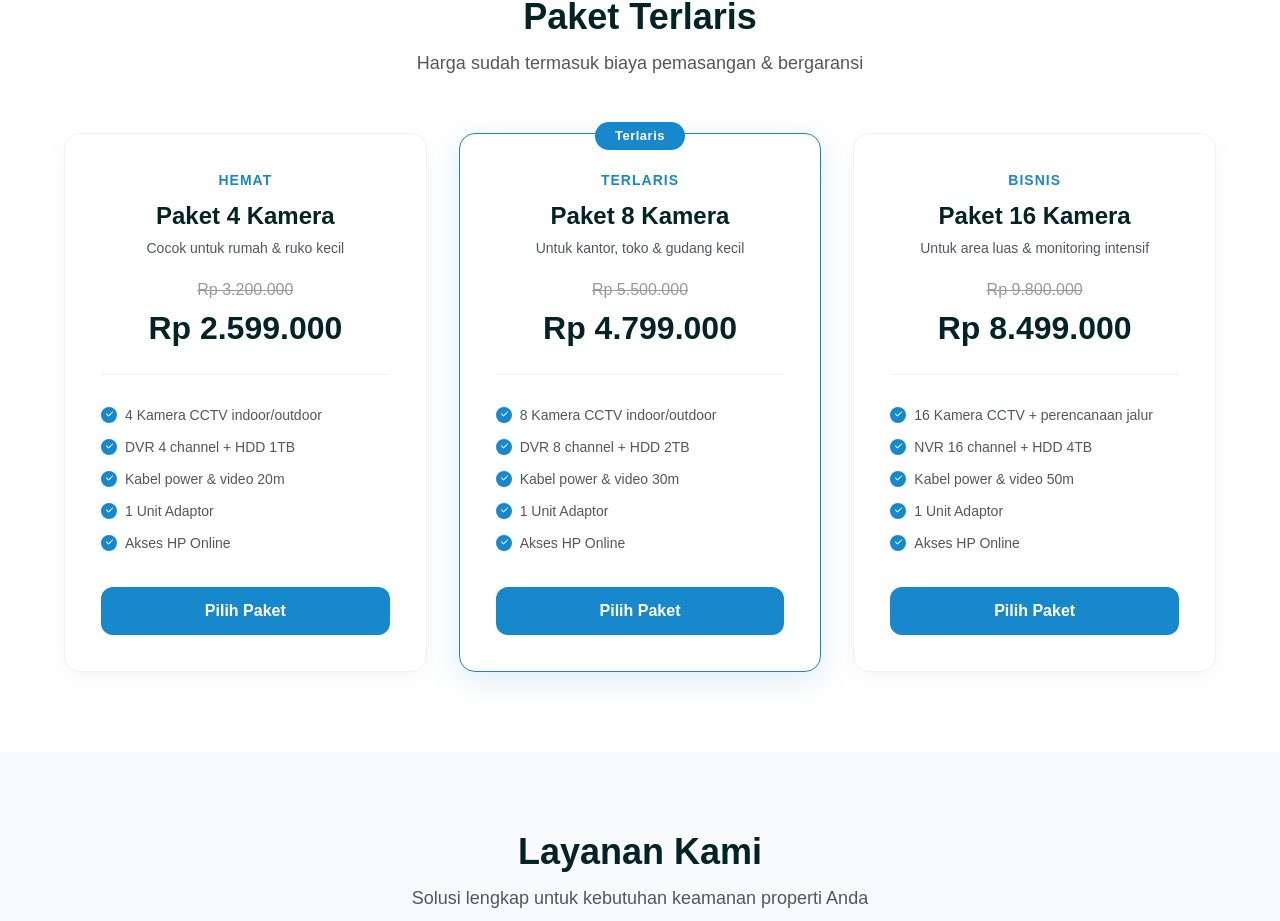
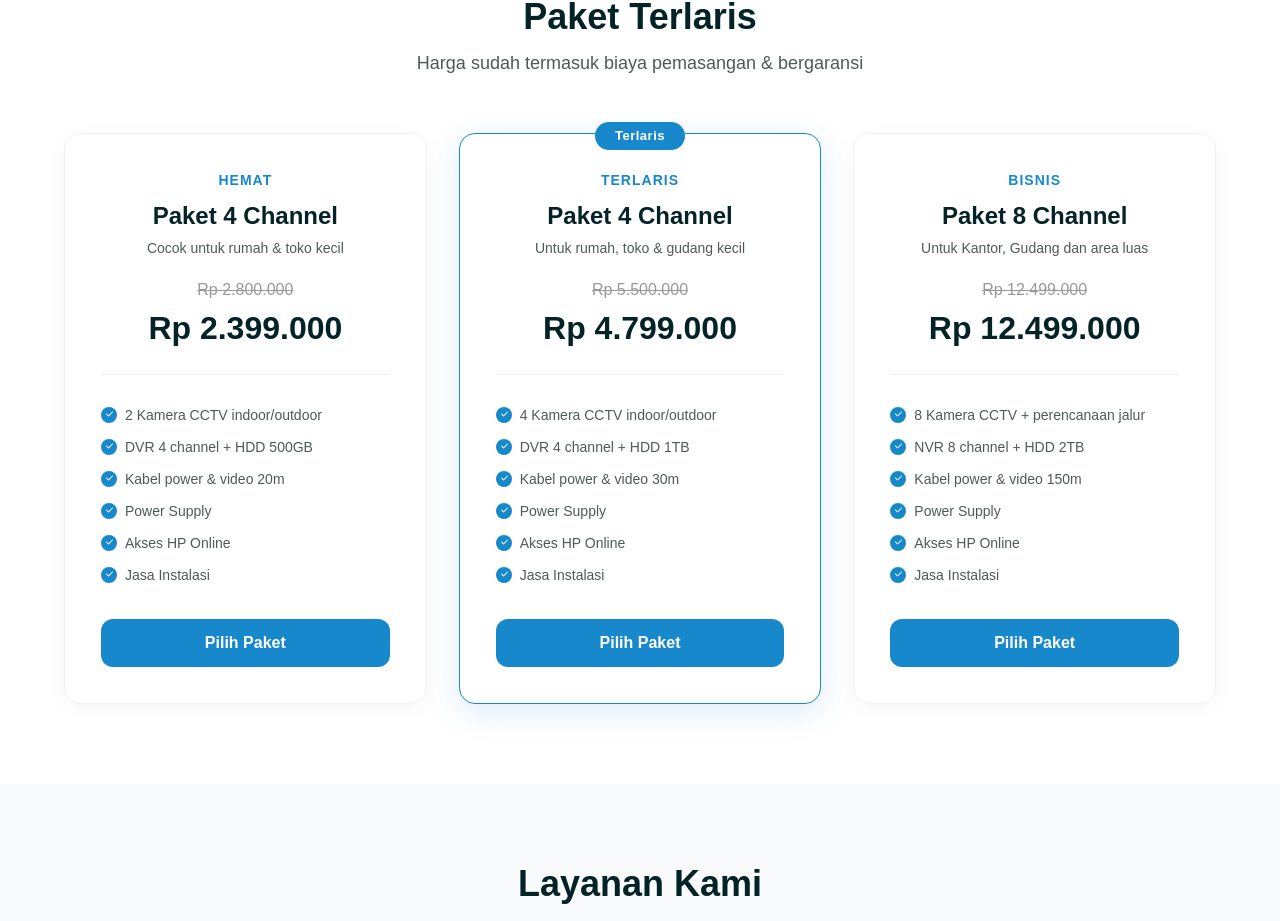
Before and after one commit to arisncyo/ronda, a Next.js app: page / in a window 1280 px wide. Shown: the part 1030-1951 px from the top of the page. Built offline with nearby package versions, Linux system fonts and the light colour scheme; a web font is replaced by a local one.

Commit message:
fix: update paket data (harga, fitur, nama paket)

```diff
--- a/components/paket-section.tsx
+++ b/components/paket-section.tsx
@@ -1,50 +1,53 @@
 const pakets = [
   {
     label: "Hemat",
-    name: "Paket 4 Kamera",
-    cocok: "Cocok untuk rumah & ruko kecil",
-    priceOld: "Rp 3.200.000",
-    priceMain: "Rp 2.599.000",
+    name: "Paket 4 Channel",
+    cocok: "Cocok untuk rumah & toko kecil",
+    priceOld: "Rp 2.800.000",
+    priceMain: "Rp 2.399.000",
     features: [
-      "4 Kamera CCTV indoor/outdoor",
-      "DVR 4 channel + HDD 1TB",
+      "2 Kamera CCTV indoor/outdoor",
+      "DVR 4 channel + HDD 500GB",
       "Kabel power & video 20m",
-      "1 Unit Adaptor",
+      "Power Supply",
       "Akses HP Online",
+      "Jasa Instalasi"
     ],
-    href: "/paket",
+    href: "#paket",
     featured: false,
   },
   {
     label: "Terlaris",
-    name: "Paket 8 Kamera",
-    cocok: "Untuk kantor, toko & gudang kecil",
+    name: "Paket 4 Channel",
+    cocok: "Untuk rumah, toko & gudang kecil",
     priceOld: "Rp 5.500.000",
     priceMain: "Rp 4.799.000",
     features: [
-      "8 Kamera CCTV indoor/outdoor",
-      "DVR 8 channel + HDD 2TB",
+      "4 Kamera CCTV indoor/outdoor",
+      "DVR 4 channel + HDD 1TB",
       "Kabel power & video 30m",
-      "1 Unit Adaptor",
+      "Power Supply",
       "Akses HP Online",
+      "Jasa Instalasi"
     ],
-    href: "#",
+    href: "#paket",
     featured: true,
   },
   {
     label: "Bisnis",
-    name: "Paket 16 Kamera",
-    cocok: "Untuk area luas & monitoring intensif",
-    priceOld: "Rp 9.800.000",
-    priceMain: "Rp 8.499.000",
+    name: "Paket 8 Channel",
+    cocok: "Untuk Kantor, Gudang dan area luas",
+    priceOld: "Rp 12.499.000",
+    priceMain: "Rp 12.499.000",
     features: [
-      "16 Kamera CCTV + perencanaan jalur",
-      "NVR 16 channel + HDD 4TB",
-      "Kabel power & video 50m",
-      "1 Unit Adaptor",
+      "8 Kamera CCTV + perencanaan jalur",
+      "NVR 8 channel + HDD 2TB",
+      "Kabel power & video 150m",
+      "Power Supply",
       "Akses HP Online",
+      "Jasa Instalasi"
     ],
-    href: "/paket",
+    href: "#paket",
     featured: false,
   },
 ];
@@ -84,11 +87,10 @@ export default function PaketSection() {
           {pakets.map((paket) => (
             <div
               key={paket.name}
-              className={`relative bg-white rounded-2xl p-9 text-center border transition-all duration-300 ${
-                paket.featured
-                  ? "border-[#1888CD] shadow-[0_8px_32px_rgba(24,136,205,0.15)] hover:shadow-[0_16px_40px_rgba(24,136,205,0.12)]"
-                  : "border-[#eef2f6] shadow-[0_4px_20px_rgba(0,0,0,0.04)] hover:shadow-[0_16px_40px_rgba(24,136,205,0.12)]"
-              } hover:-translate-y-2`}
+              className={`relative bg-white rounded-2xl p-9 text-center border transition-all duration-300 ${paket.featured
+                ? "border-[#1888CD] shadow-[0_8px_32px_rgba(24,136,205,0.15)] hover:shadow-[0_16px_40px_rgba(24,136,205,0.12)]"
+                : "border-[#eef2f6] shadow-[0_4px_20px_rgba(0,0,0,0.04)] hover:shadow-[0_16px_40px_rgba(24,136,205,0.12)]"
+                } hover:-translate-y-2`}
             >
               {paket.featured && (
                 <div className="absolute top-[-12px] left-1/2 -translate-x-1/2 bg-[#1888CD] text-white text-[13px] font-bold px-5 py-1 rounded-full tracking-[0.5px]">
```
